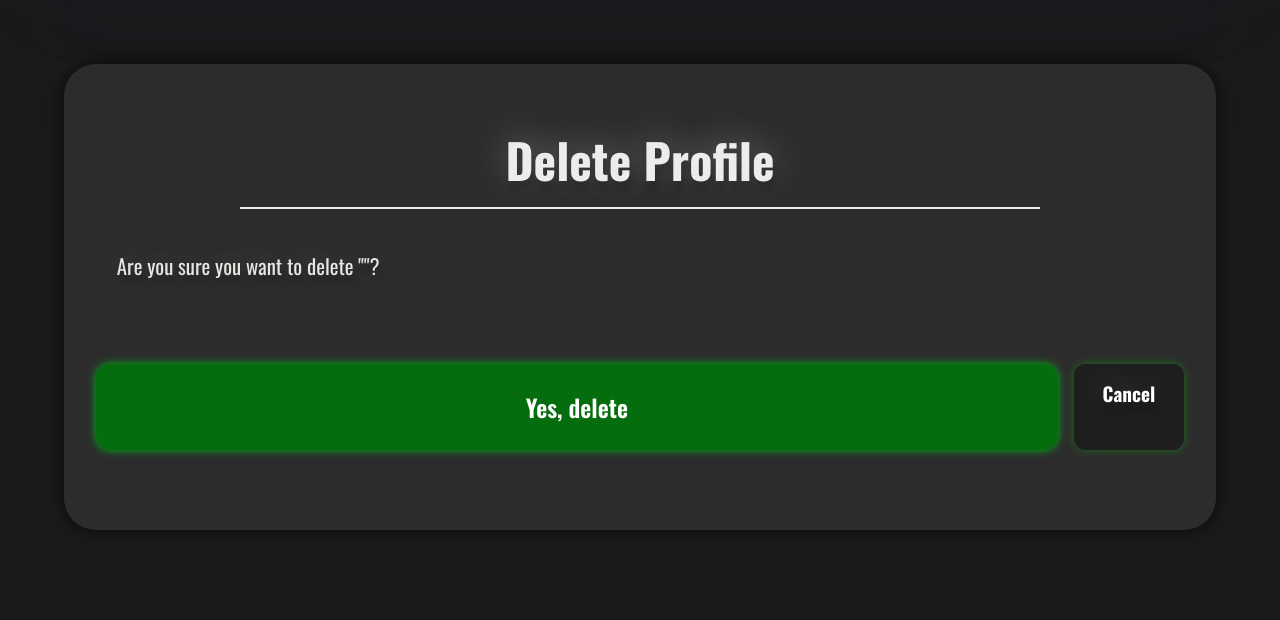
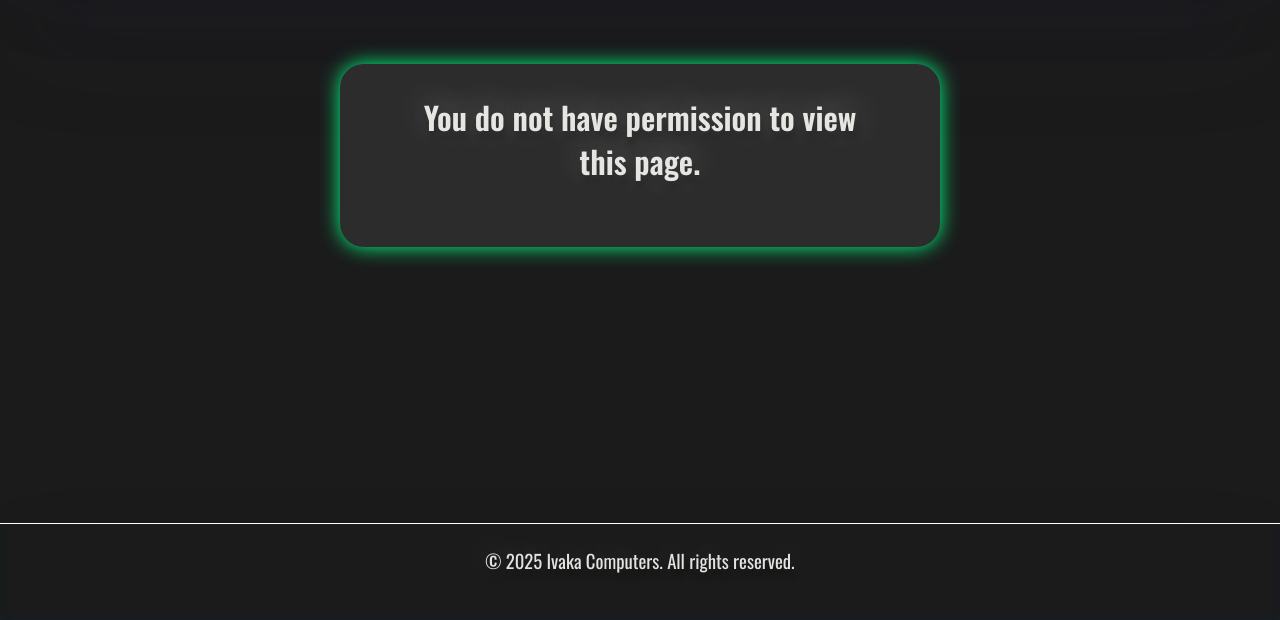
Before and after one commit to Ivak2002/UniProject, a Django app: page /account/settings/delete/ in a window 1280 px wide. Shown: the part 179-799 px from the top of the page. After the commit the page ends 752 px from the top, so only its background shows below. Run offline with Django 5.2, Linux system fonts and the light colour scheme; parts of the project's set-up code (start-up, migrations or seed data) failed here and were passed over.

Commit message:
changes to templates

```diff
--- a/UniProject/settings.py
+++ b/UniProject/settings.py
@@ -20,7 +20,9 @@ SECRET_KEY = os.getenv("SECRET_KEY")
 DEBUG = os.getenv("DEBUG", "False") == "True"
 
 # Allowed hosts for production
-ALLOWED_HOSTS = []
+ALLOWED_HOSTS = [
+    '*'
+]
 
 # Application definition
 INSTALLED_APPS = [
@@ -101,7 +103,7 @@ DEFAULT_AUTO_FIELD = 'django.db.models.BigAutoField'
 LOGIN_URL = '/account/login/'
 LOGOUT_URL = '/account/logout/'
 
-# 🔐 Security Settings for Production
+# Security Settings for Production
 SECURE_BROWSER_XSS_FILTER = True
 SECURE_CONTENT_TYPE_NOSNIFF = True
 X_FRAME_OPTIONS = 'DENY'
--- a/templates/computer_delete.html
+++ b/templates/computer_delete.html
@@ -1,6 +1,7 @@
 {% extends 'base.html' %}
 
 {% block content %}
+    {% if user.is_authenticated and user.is_staff %}
         <div class="form-container">
             <h2>Delete Computer</h2>
             <p>Are you sure you want to delete "<strong>{{ object.name }}</strong>"?</p>
@@ -12,4 +13,9 @@
                 </div>
             </form>
         </div>
+    {% else %}
+        <div class="admin-denied">
+            <p>You do not have permission to view this page.</p>
+        </div>
+    {% endif %}
 {% endblock %}
--- a/templates/computer_edit.html
+++ b/templates/computer_edit.html
@@ -1,6 +1,7 @@
 {% extends 'base.html' %}
 
 {% block content %}
+    {% if user.is_authenticated and user.is_staff %}
         <div class="form-container">
             <h2>Edit Computer</h2>
             <form method="post">
@@ -12,4 +13,9 @@
                 </div>
             </form>
         </div>
+    {% else %}
+        <div class="admin-denied">
+            <p>You do not have permission to view this page.</p>
+        </div>
+    {% endif %}
 {% endblock %}
--- a/templates/cpu_delete.html
+++ b/templates/cpu_delete.html
@@ -1,6 +1,7 @@
 {% extends 'base.html' %}
 
 {% block content %}
+    {% if user.is_authenticated and user.is_staff %}
         <div class="form-container">
             <h2>Delete CPU</h2>
             <p>Are you sure you want to delete "<strong>{{ object.name }}</strong>"?</p>
@@ -12,4 +13,9 @@
                 </div>
             </form>
         </div>
+    {% else %}
+        <div class="admin-denied">
+            <p>You do not have permission to view this page.</p>
+        </div>
+    {% endif %}
 {% endblock %}
--- a/templates/cpu_edit.html
+++ b/templates/cpu_edit.html
@@ -1,6 +1,7 @@
 {% extends 'base.html' %}
 
 {% block content %}
+    {% if user.is_authenticated and user.is_staff %}
         <div class="form-container">
             <h2>Edit CPU</h2>
             <form method="post">
@@ -12,4 +13,9 @@
                 </div>
             </form>
         </div>
+    {% else %}
+        <div class="admin-denied">
+            <p>You do not have permission to view this page.</p>
+        </div>
+    {% endif %}
 {% endblock %}
--- a/templates/delete-profile.html
+++ b/templates/delete-profile.html
@@ -1,6 +1,7 @@
 {% extends 'base.html' %}
 
 {% block content %}
+    {% if user.is_authenticated %}
         <div class="form-container">
             <h2>Delete Profile</h2>
             <p>Are you sure you want to delete "<strong>{{ user.username }}</strong>"?</p>
@@ -12,4 +13,9 @@
                 </div>
             </form>
         </div>
+    {% else %}
+        <div class="admin-denied">
+            <p>You do not have permission to view this page.</p>
+        </div>
+    {% endif %}
 {% endblock %}
--- a/templates/edit-profile.html
+++ b/templates/edit-profile.html
@@ -1,6 +1,7 @@
 {% extends "base.html" %}
 
 {% block content %}
+    {% if user.is_authenticated %}
         <div class="form-container shadow">
             <h2>Edit Profile</h2>
             <form method="post">
@@ -42,4 +43,9 @@
                 </div>
             </form>
         </div>
+    {% else %}
+        <div class="admin-denied">
+            <p>You do not have permission to view this page.</p>
+        </div>
+    {% endif %}
 {% endblock %}
--- a/templates/gpu_edit.html
+++ b/templates/gpu_edit.html
@@ -1,6 +1,7 @@
 {% extends 'base.html' %}
 
 {% block content %}
+    {% if user.is_authenticated and user.is_staff %}
         <div class="form-container">
             <h2>Edit GPU</h2>
             <form method="post">
@@ -12,4 +13,9 @@
                 </div>
             </form>
         </div>
+    {% else %}
+        <div class="admin-denied">
+            <p>You do not have permission to view this page.</p>
+        </div>
+    {% endif %}
 {% endblock %}
--- a/templates/motherboard_delete.html
+++ b/templates/motherboard_delete.html
@@ -1,6 +1,7 @@
 {% extends 'base.html' %}
 
 {% block content %}
+    {% if user.is_authenticated and user.is_staff %}
         <div class="form-container">
             <h2>Delete Motherboard</h2>
             <p>Are you sure you want to delete "<strong>{{ object.name }}</strong>"?</p>
@@ -12,4 +13,9 @@
                 </div>
             </form>
         </div>
+    {% else %}
+        <div class="admin-denied">
+            <p>You do not have permission to view this page.</p>
+        </div>
+    {% endif %}
 {% endblock %}
--- a/templates/motherboard_edit.html
+++ b/templates/motherboard_edit.html
@@ -1,6 +1,7 @@
 {% extends 'base.html' %}
 
 {% block content %}
+    {% if user.is_authenticated and user.is_staff %}
         <div class="form-container">
             <h2>Edit Motherboard</h2>
             <form method="post">
@@ -12,4 +13,9 @@
                 </div>
             </form>
         </div>
+    {% else %}
+        <div class="admin-denied">
+            <p>You do not have permission to view this page.</p>
+        </div>
+    {% endif %}
 {% endblock %}
--- a/templates/ram_delete.html
+++ b/templates/ram_delete.html
@@ -1,6 +1,7 @@
 {% extends 'base.html' %}
 
 {% block content %}
+    {% if user.is_authenticated and user.is_staff %}
         <div class="form-container">
             <h2>Delete RAM</h2>
             <p>Are you sure you want to delete "<strong>{{ object.name }}</strong>"?</p>
@@ -12,4 +13,8 @@
                 </div>
             </form>
         </div>
+        <div class="admin-denied">
+            <p>You do not have permission to view this page.</p>
+        </div>
+    {% endif %}
 {% endblock %}
--- a/templates/ram_edit.html
+++ b/templates/ram_edit.html
@@ -1,6 +1,7 @@
 {% extends 'base.html' %}
 
 {% block content %}
+    {% if user.is_authenticated and user.is_staff %}
         <div class="form-container">
             <h2>Edit RAM</h2>
             <form method="post">
@@ -12,4 +13,8 @@
                 </div>
             </form>
         </div>
+        <div class="admin-denied">
+            <p>You do not have permission to view this page.</p>
+        </div>
+    {% endif %}
 {% endblock %}
```
Also changed, not shown: templates/gpu_delete.html (+7 -0 lines), db.sqlite3 (added). Lines whose indentation alone changed are shown as unchanged.
